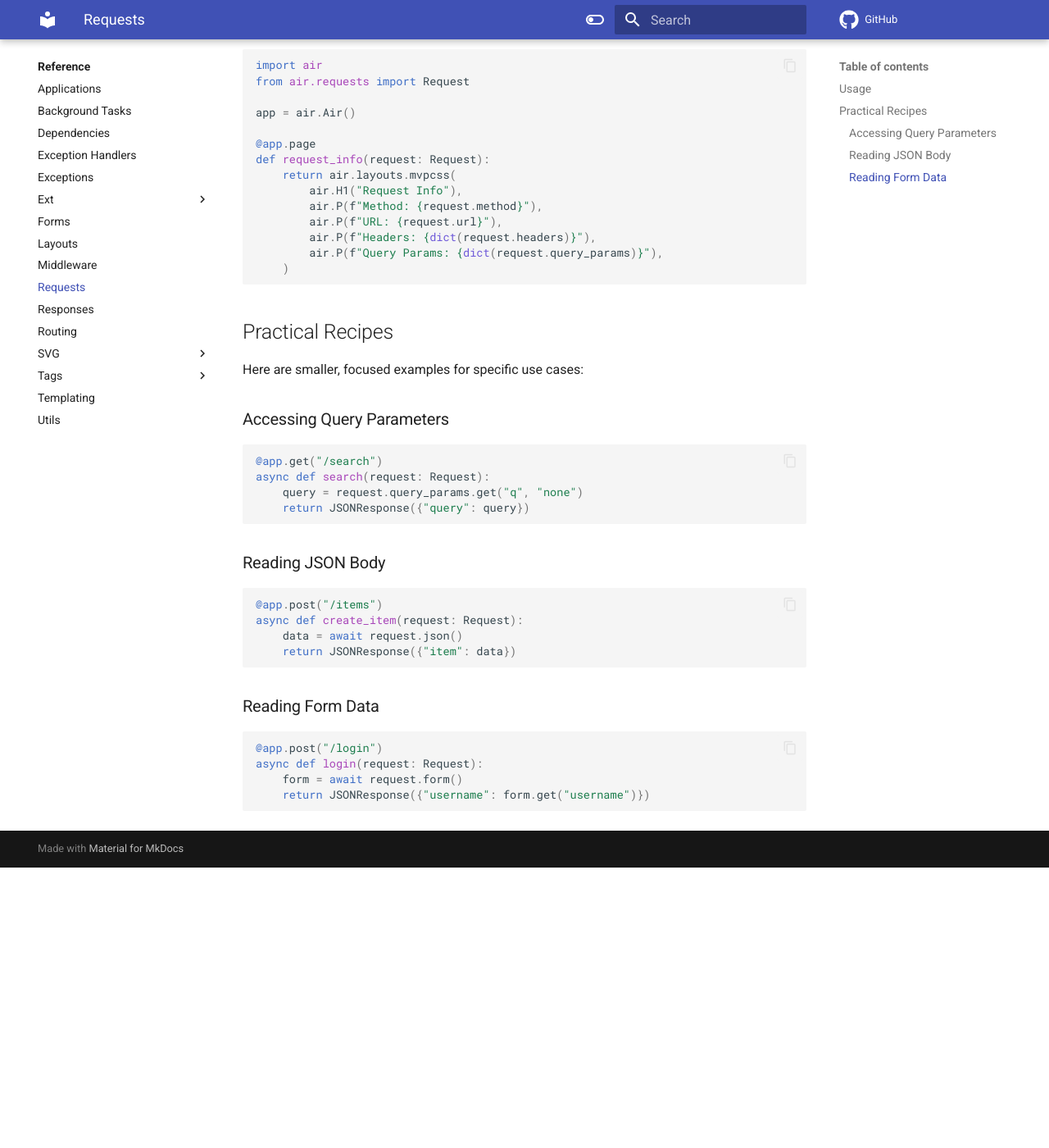
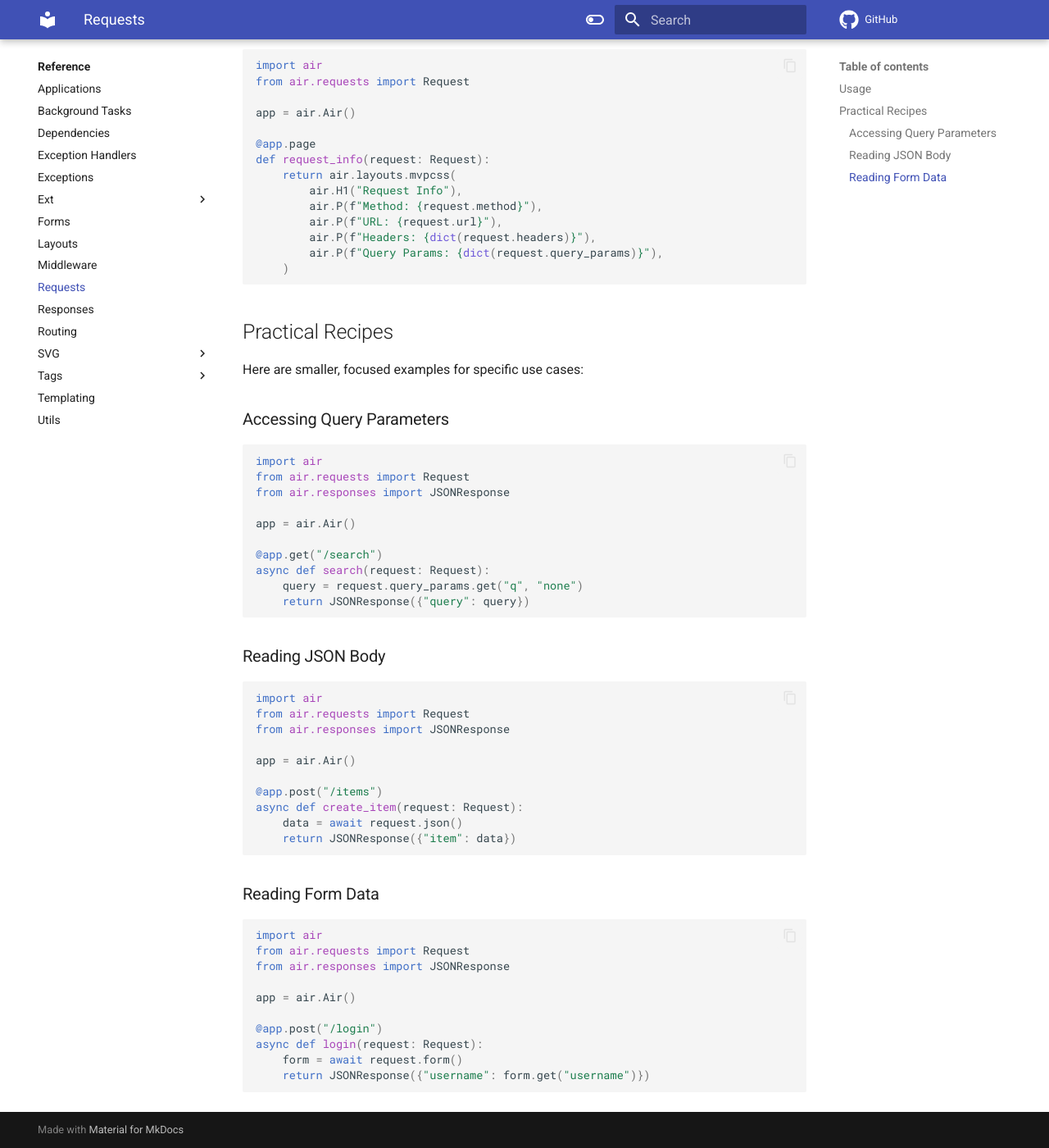
Before and after one commit to feldroy/air, an MkDocs documentation site: the page built from docs/api/requests.md, in a window 1280 px wide and 1400 px high, scrolled down 403 px. Shown: the whole window at 82% size. Built offline with MkDocs 1.6.1 and Material for MkDocs 9.7.7, drawn with Linux system fonts in a browser that asks for light colours; comment, search, counter and statistics services are not loaded; before the commit the page ends 1461 px from its top, so only the background shows below that.

Commit message:
docs(requests): explicitly import referenced objects in examples

````diff
--- a/docs/api/requests.md
+++ b/docs/api/requests.md
@@ -30,6 +30,12 @@ Here are smaller, focused examples for specific use cases:
 
 ### Accessing Query Parameters
 ```python
+import air
+from air.requests import Request
+from air.responses import JSONResponse
+
+app = air.Air()
+
 @app.get("/search")
 async def search(request: Request):
     query = request.query_params.get("q", "none")
@@ -38,6 +44,12 @@ async def search(request: Request):
 
 ### Reading JSON Body
 ```python
+import air
+from air.requests import Request
+from air.responses import JSONResponse
+
+app = air.Air()
+
 @app.post("/items")
 async def create_item(request: Request):
     data = await request.json()
@@ -46,6 +58,12 @@ async def create_item(request: Request):
 
 ### Reading Form Data
 ```python
+import air
+from air.requests import Request
+from air.responses import JSONResponse
+
+app = air.Air()
+
 @app.post("/login")
 async def login(request: Request):
     form = await request.form()
````
